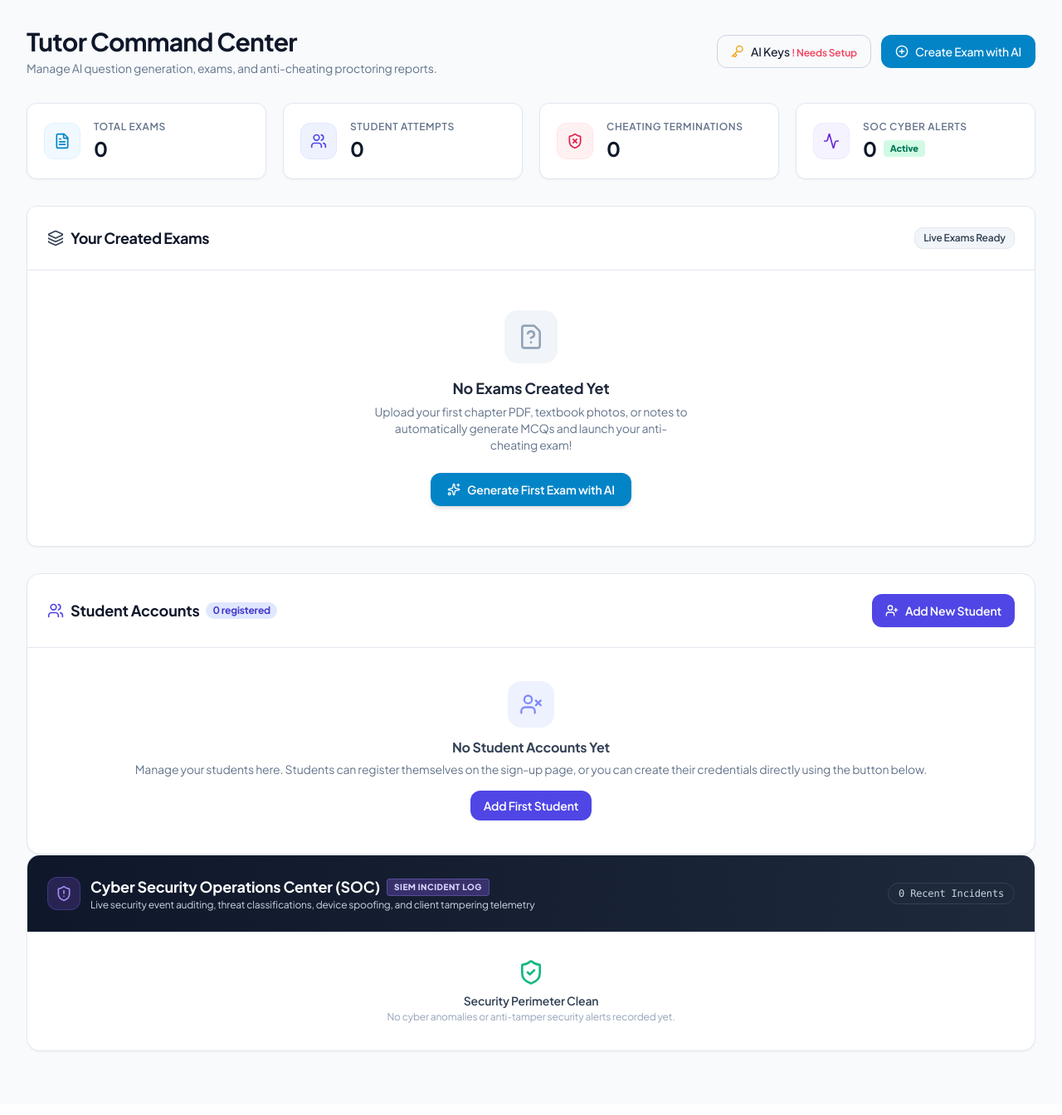
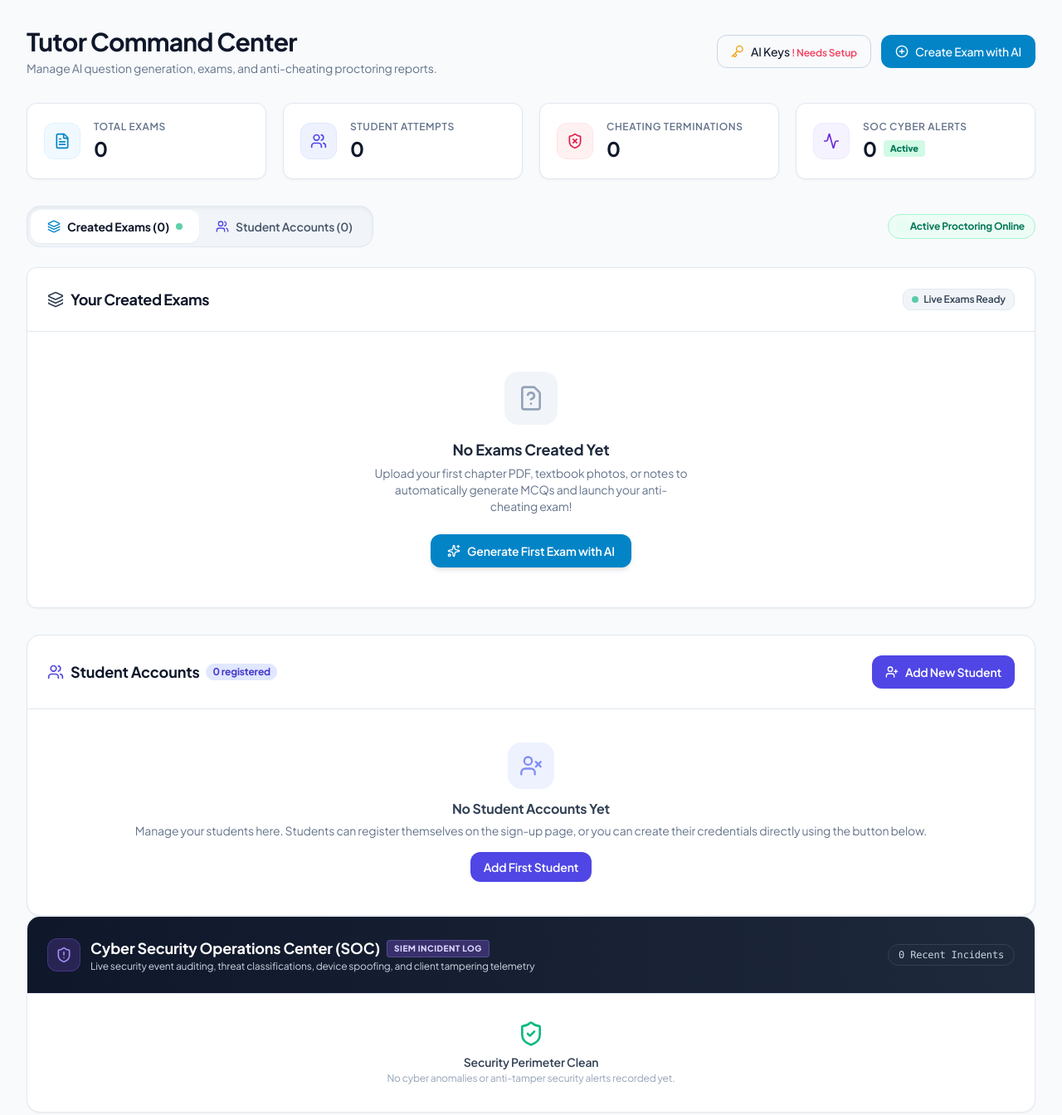
Before and after one commit to pinku-21/Online-Examination-System-with-Anti-Cheating-Detection, a Flask app: page /tutor in a window 1280 px wide. Shown: the part 65-1409 px from the top of the page at 83% size. Before the commit the page ends 1333 px from the top, so only its background shows below. Run offline with Flask 3, Linux system fonts and the light colour scheme; the visitor is signed in with stand-in values (Sample User, id 1); data comes from the database, SQL or seed files in the repository; data that the repository does not hold is empty; parts of the project's set-up code (start-up, migrations or seed data) failed here and were passed over; some libraries are stand-ins or nearby versions.

Commit message:
feat(ui): add segmented view toggle for Created Exams and Student Accounts with active live exam indicator

```diff
--- a/templates/tutor_dashboard.html
+++ b/templates/tutor_dashboard.html
@@ -89,15 +89,38 @@
         {% endif %}
     {% endwith %}
 
+    <!-- Segmented View Toggle Switcher (Exams vs Students) -->
+    <div class="mb-6 flex flex-col sm:flex-row sm:items-center justify-between gap-4">
+        <div class="inline-flex p-1 bg-slate-100 dark:bg-slate-800 rounded-2xl border border-slate-200 dark:border-slate-700 shadow-inner">
+            <button type="button" id="tab-btn-exams" onclick="switchDashboardView('exams')" class="px-5 py-2.5 rounded-xl text-xs sm:text-sm font-bold flex items-center space-x-2 transition-all bg-white dark:bg-slate-900 text-slate-900 dark:text-white shadow-sm cursor-pointer">
+                <i data-lucide="layers" class="w-4 h-4 text-sky-600"></i>
+                <span>Created Exams ({{ exams|length }})</span>
+                <span class="w-2 h-2 rounded-full bg-emerald-500 animate-pulse ml-1" title="Live Exams Ready"></span>
+            </button>
+            <button type="button" id="tab-btn-students" onclick="switchDashboardView('students')" class="px-5 py-2.5 rounded-xl text-xs sm:text-sm font-semibold flex items-center space-x-2 transition-all text-slate-600 dark:text-slate-400 hover:text-slate-900 dark:hover:text-white cursor-pointer">
+                <i data-lucide="users" class="w-4 h-4 text-indigo-600"></i>
+                <span>Student Accounts ({{ students|length }})</span>
+            </button>
+        </div>
+
+        <div class="flex items-center space-x-2 text-xs font-semibold text-slate-500 dark:text-slate-400">
+            <span class="inline-flex items-center gap-1.5 px-3 py-1.5 bg-emerald-50 dark:bg-emerald-950/40 text-emerald-700 dark:text-emerald-300 border border-emerald-200 dark:border-emerald-800 rounded-full font-bold">
+                <span class="w-2 h-2 rounded-full bg-emerald-500 animate-ping"></span>
+                <span>Active Proctoring Online</span>
+            </span>
+        </div>
+    </div>
+
     <!-- Exam List Section (shadcn-card styling) -->
-    <div class="shadcn-card bg-white overflow-hidden shadow-sm">
+    <div id="section-view-exams" class="shadcn-card bg-white overflow-hidden shadow-sm">
         <div class="p-6 border-b border-slate-200 flex items-center justify-between">
             <div class="flex items-center space-x-2">
                 <i data-lucide="layers" class="w-5 h-5 text-slate-700"></i>
                 <h2 class="text-lg font-bold text-slate-900 tracking-tight">Your Created Exams</h2>
             </div>
-            <span class="text-xs font-semibold px-2.5 py-1 bg-slate-100 text-slate-700 rounded-md border border-slate-200">
-                Live Exams Ready
+            <span class="text-xs font-semibold px-2.5 py-1 bg-slate-100 text-slate-700 rounded-md border border-slate-200 flex items-center gap-1.5">
+                <span class="w-2 h-2 rounded-full bg-emerald-500 animate-pulse"></span>
+                <span>Live Exams Ready</span>
             </span>
         </div>
 
@@ -193,7 +216,7 @@
     </div>
 
     <!-- ===== STUDENT MANAGEMENT SECTION ===== -->
-    <div class="bg-white rounded-2xl border border-slate-200 overflow-hidden shadow-sm mt-8">
+    <div id="section-view-students" class="bg-white rounded-2xl border border-slate-200 overflow-hidden shadow-sm mt-8">
         <div class="p-6 border-b border-slate-200 flex flex-col sm:flex-row sm:items-center justify-between gap-3">
             <div class="flex items-center space-x-2">
                 <i data-lucide="users" class="w-5 h-5 text-indigo-600"></i>
@@ -1145,5 +1168,40 @@
             Swal.fire({ icon: 'error', title: 'Error', text: 'Network error occurred.' });
         }
     }
+
+    // Segmented Dashboard View Switcher (Created Exams vs Student Accounts)
+    function switchDashboardView(viewMode) {
+        const examsSec = document.getElementById('section-view-exams');
+        const studentsSec = document.getElementById('section-view-students');
+        const btnExams = document.getElementById('tab-btn-exams');
+        const btnStudents = document.getElementById('tab-btn-students');
+
+        if (!examsSec || !studentsSec) return;
+
+        if (viewMode === 'students') {
+            examsSec.classList.add('hidden');
+            studentsSec.classList.remove('hidden');
+            studentsSec.classList.remove('mt-8');
+
+            btnStudents.className = 'px-5 py-2.5 rounded-xl text-xs sm:text-sm font-bold flex items-center space-x-2 transition-all bg-white dark:bg-slate-900 text-slate-900 dark:text-white shadow-sm cursor-pointer';
+            btnExams.className = 'px-5 py-2.5 rounded-xl text-xs sm:text-sm font-semibold flex items-center space-x-2 transition-all text-slate-600 dark:text-slate-400 hover:text-slate-900 dark:hover:text-white cursor-pointer';
+            localStorage.setItem('examguard_tutor_tab', 'students');
+        } else {
+            studentsSec.classList.add('hidden');
+            examsSec.classList.remove('hidden');
+
+            btnExams.className = 'px-5 py-2.5 rounded-xl text-xs sm:text-sm font-bold flex items-center space-x-2 transition-all bg-white dark:bg-slate-900 text-slate-900 dark:text-white shadow-sm cursor-pointer';
+            btnStudents.className = 'px-5 py-2.5 rounded-xl text-xs sm:text-sm font-semibold flex items-center space-x-2 transition-all text-slate-600 dark:text-slate-400 hover:text-slate-900 dark:hover:text-white cursor-pointer';
+            localStorage.setItem('examguard_tutor_tab', 'exams');
+        }
+        if (window.lucide) lucide.createIcons();
+    }
+
+    document.addEventListener('DOMContentLoaded', () => {
+        const savedTab = localStorage.getItem('examguard_tutor_tab');
+        if (savedTab === 'students') {
+            switchDashboardView('students');
+        }
+    });
 </script>
 {% endblock %}
```
